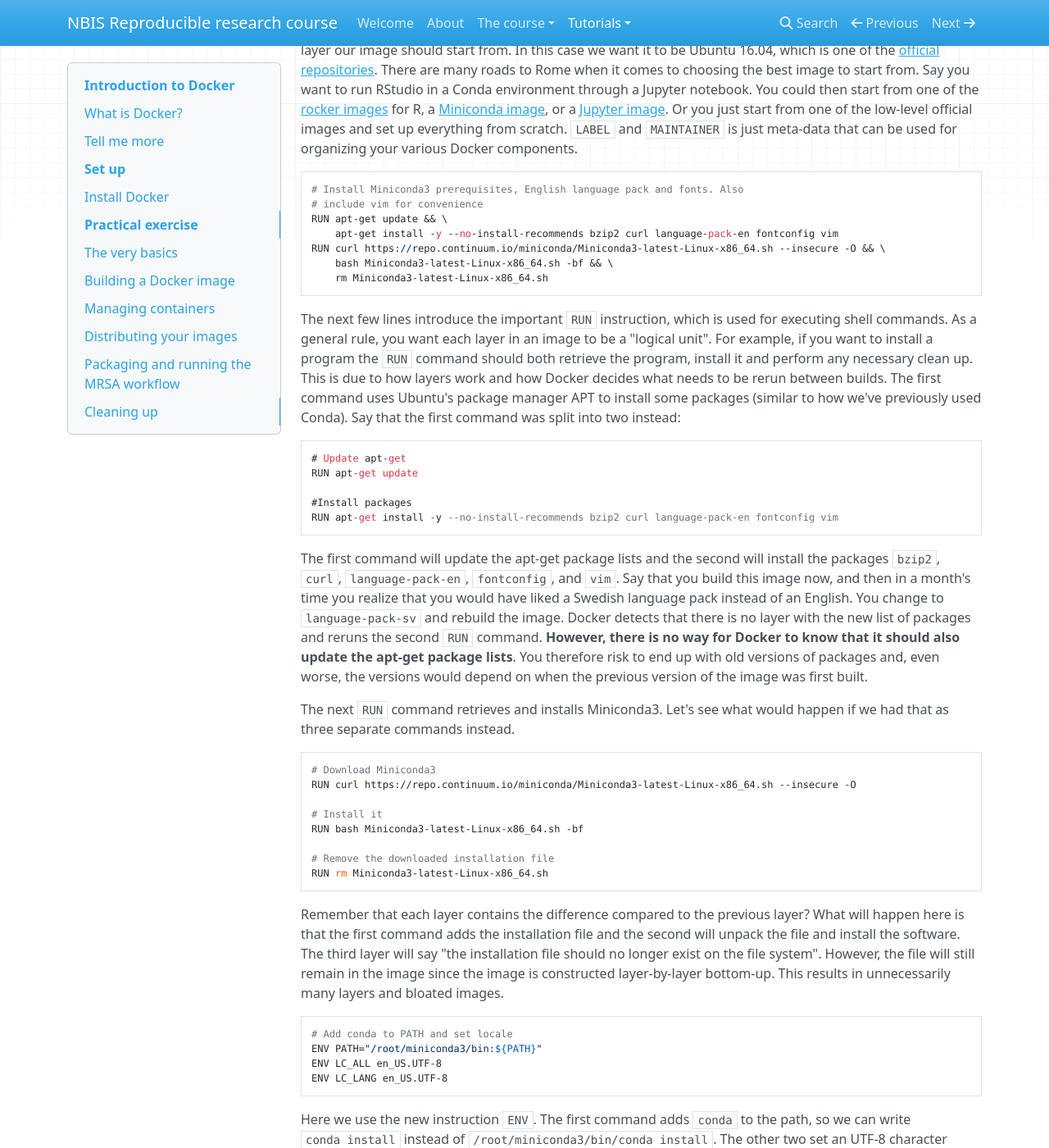
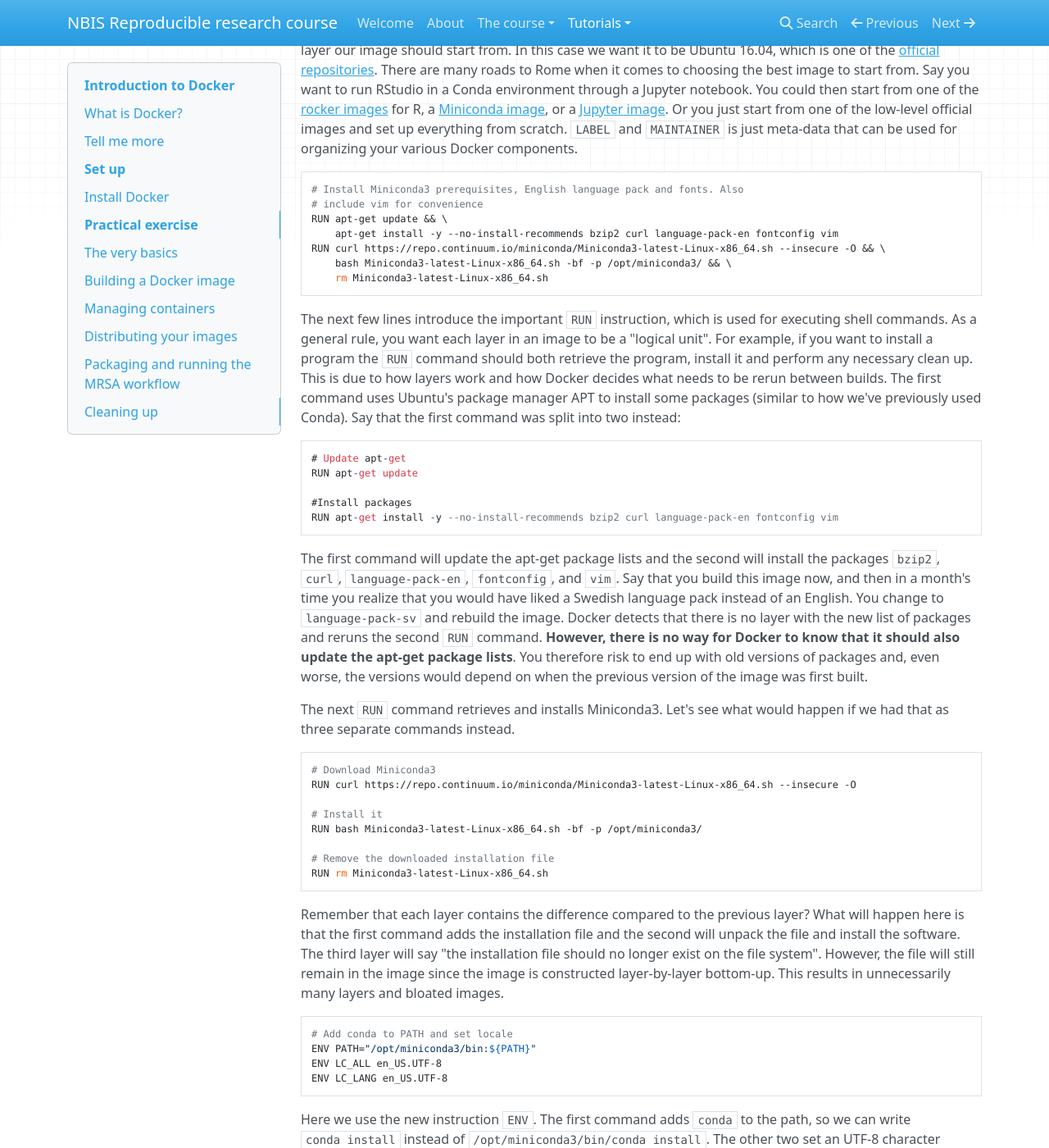
Before and after one commit to NBISweden/workshop-reproducible-research, an MkDocs documentation site: the page built from docs/docker.md, in a window 1280 px wide and 1400 px high, scrolled down 5426 px. Shown: the whole window at 82% size. Built offline with MkDocs 1.6.1, drawn with Linux system fonts in a browser that asks for light colours; nearby versions of some CDN libraries; formulas are drawn with MathJax 3; old or Windows-style settings are respelled for this version of MkDocs.

Commit message:
moved miniconda in docker images

````diff
--- a/docs/docker.md
+++ b/docs/docker.md
@@ -164,7 +164,7 @@ Here we use the instructions `FROM`, `LABEL` and `MAINTAINER`. The important one
 RUN apt-get update && \
     apt-get install -y --no-install-recommends bzip2 curl language-pack-en fontconfig vim
 RUN curl https://repo.continuum.io/miniconda/Miniconda3-latest-Linux-x86_64.sh --insecure -O && \
-    bash Miniconda3-latest-Linux-x86_64.sh -bf && \
+    bash Miniconda3-latest-Linux-x86_64.sh -bf -p /opt/miniconda3/ && \
     rm Miniconda3-latest-Linux-x86_64.sh
 ```
 
@@ -187,7 +187,7 @@ The next `RUN` command retrieves and installs Miniconda3. Let's see what would h
 RUN curl https://repo.continuum.io/miniconda/Miniconda3-latest-Linux-x86_64.sh --insecure -O
 
 # Install it
-RUN bash Miniconda3-latest-Linux-x86_64.sh -bf
+RUN bash Miniconda3-latest-Linux-x86_64.sh -bf -p /opt/miniconda3/
 
 # Remove the downloaded installation file
 RUN rm Miniconda3-latest-Linux-x86_64.sh
@@ -197,12 +197,12 @@ Remember that each layer contains the difference compared to the previous layer?
 
 ```no-highlight
 # Add conda to PATH and set locale
-ENV PATH="/root/miniconda3/bin:${PATH}"
+ENV PATH="/opt/miniconda3/bin:${PATH}"
 ENV LC_ALL en_US.UTF-8
 ENV LC_LANG en_US.UTF-8
 ```
 
-Here we use the new instruction `ENV`. The first command adds `conda` to the path, so we can write `conda install` instead of `/root/miniconda3/bin/conda install`. The other two set an UTF-8 character encoding so that we can use weird characters (and a bunch of other things).
+Here we use the new instruction `ENV`. The first command adds `conda` to the path, so we can write `conda install` instead of `/opt/miniconda3/bin/conda install`. The other two set an UTF-8 character encoding so that we can use weird characters (and a bunch of other things).
 
 ```no-highlight
 # Install git, nano and ca-certificates from conda-forge
````
Also changed, not shown: 3 other files.
